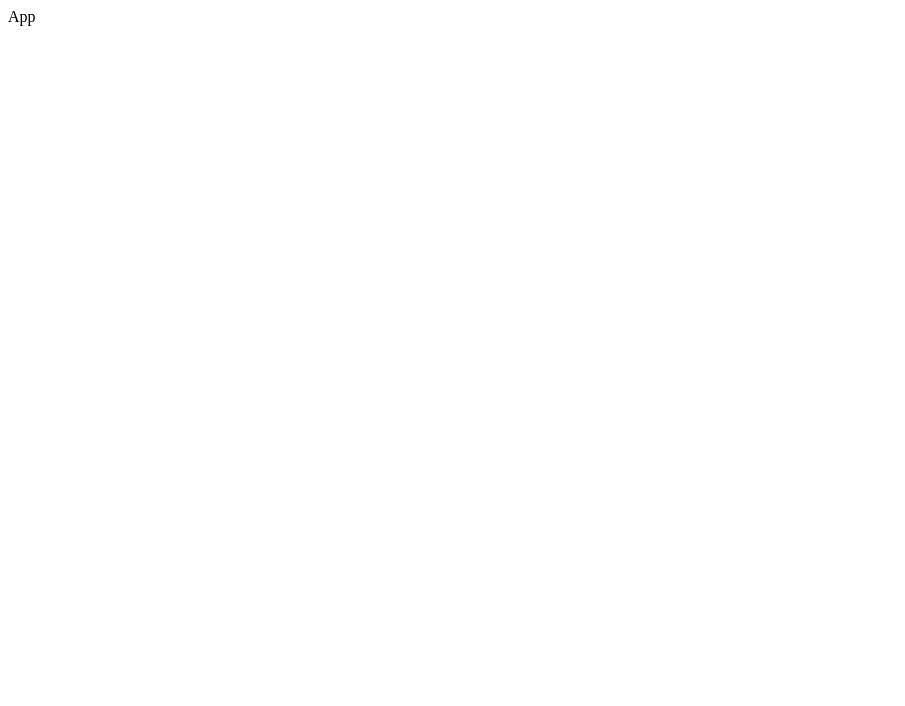
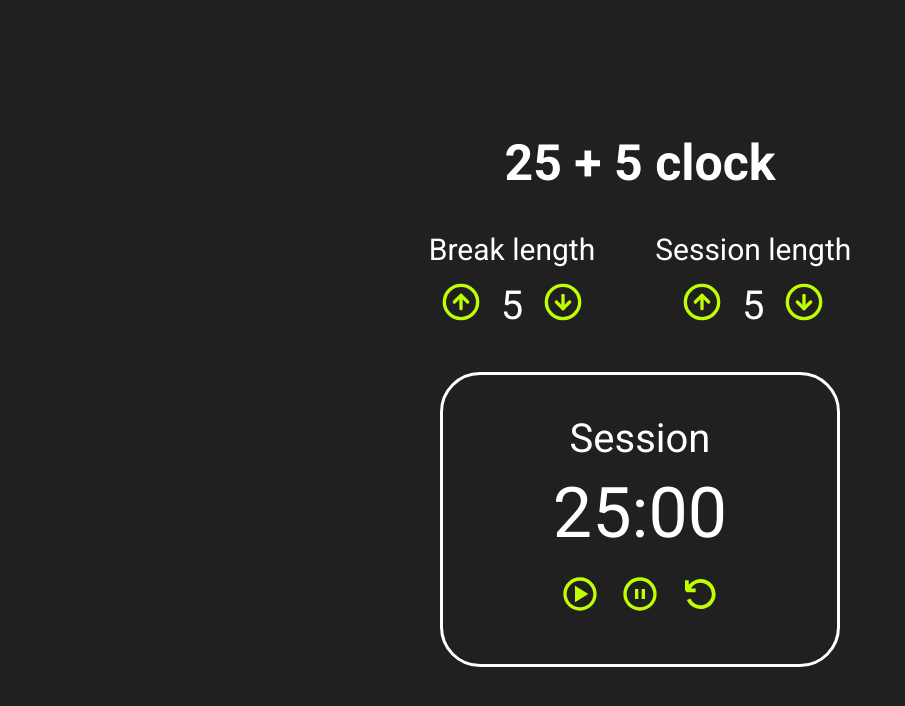
Before and after one commit to ondrejvosmera/freeCodeCamp-25-5_clock, a React (Create React App) app: page / in a window 1280 px wide. Shown: the top 706 px of the page, without its empty margins (0-905 px from the left). Built offline with nearby package versions, Linux system fonts and the light colour scheme.

Commit message:
html+css_setup

```diff
--- a/package.json
+++ b/package.json
@@ -8,6 +8,7 @@
     "@testing-library/user-event": "^13.5.0",
     "react": "^18.2.0",
     "react-dom": "^18.2.0",
+    "react-icons": "^4.6.0",
     "react-scripts": "5.0.1",
     "web-vitals": "^2.1.4"
   },
--- a/src/App.css
+++ b/src/App.css
@@ -0,0 +1,121 @@
+@import url('https://fonts.googleapis.com/css2?family=Roboto:wght@300;400;700&display=swap');
+
+* {
+  box-sizing: border-box;
+  margin: 0;
+  padding: 0;
+  font-family: 'Roboto', sans-serif;
+}
+
+body {
+  background-color: #202020;
+  color: #fff;
+  height: 100vh;
+  display: flex;
+  align-items: center;
+  justify-content: center;
+}
+
+button {
+  border: none;
+}
+
+.title {
+  font-size: 50px;
+  margin-bottom: 40px;
+}
+
+.container {
+  display: flex;
+  flex-direction: column;
+  align-items: center;
+  justify-content: center;
+}
+
+.break_session {
+  display: flex;
+  flex-direction: row;
+  margin-bottom: 40px;
+  gap: 60px;
+}
+
+.break-control {
+  display: flex;
+  flex-direction: row;
+  gap: 20px;
+  justify-content: center;
+}
+
+.break-title {
+  font-size: 30px;
+  margin-bottom: 15px;
+}
+
+.break-number {
+  font-size: 40px;
+}
+
+.session-control {
+  display: flex;
+  flex-direction: row;
+  gap: 20px;
+  justify-content: center;
+}
+
+.session-title {
+  font-size: 30px;
+  margin-bottom: 15px;
+}
+
+.session-number {
+  font-size: 40px;
+}
+
+.arrow {
+  font-size: 40px;
+  color: #bfff00;
+  background-color: #202020;
+  cursor: pointer;
+  transition: 0.4s;
+}
+
+.arrow:hover {
+  color: #296841;
+}
+
+.clock {
+  display: flex;
+  flex-direction: column;
+  align-items: center;
+  border: 3px solid #fff;
+  border-radius: 40px;
+  padding: 40px;
+  width: 400px;
+}
+
+.clock-title {
+  font-size: 40px;
+  margin-bottom: 10px;
+}
+
+.timer {
+  font-size: 70px;
+  margin-bottom: 20px;
+}
+
+.control {
+  gap: 20px;
+}
+
+.btn-control {
+  font-size: 40px;
+  color: #bfff00;
+  background-color: #202020;
+  padding: 0 10px 0 10px;
+  cursor: pointer;
+  transition: 0.4s;
+}
+
+.btn-control:hover {
+  color: #296841;
+}
--- a/src/App.js
+++ b/src/App.js
@@ -1,9 +1,54 @@
 import React from 'react'
+import './App.css'
+import { FiArrowUpCircle } from 'react-icons/fi'
+import { FiArrowDownCircle } from 'react-icons/fi'
+import { BiPauseCircle } from 'react-icons/bi'
+import { BiPlayCircle } from 'react-icons/bi'
+import { VscDebugRestart } from 'react-icons/vsc'
 
-const App = () => {
-  return (
-    <div>App</div>
-  )
+class App extends React.Component {
+
+  render () {
+
+    return (
+      <div className='container'>
+        <h1 className='title'>25 + 5 clock</h1>
+
+        <div className='break_session'>
+
+          <div className='break'>
+            <div className='break-title'>Break length</div>
+            <div className='break-control'>
+              <button className='arrow'><FiArrowUpCircle /></button>
+              <div className='break-number'>5</div>
+              <button className='arrow'><FiArrowDownCircle /></button>
+            </div>
+          </div>
+
+          <div className='session'>
+            <div className='session-title'>Session length</div>
+            <div className='session-control'>
+              <button className='arrow'><FiArrowUpCircle /></button>
+              <div className='session-number'>5</div>
+              <button className='arrow'><FiArrowDownCircle /></button>
+            </div>
+          </div>
+        </div>
+
+          <div className='clock'>
+            <div className='clock-title'>Session</div>
+            <div className='timer'>25:00</div>
+
+            <div className='control'>
+              <button className='btn-control'><BiPlayCircle /></button>
+              <button className='btn-control'><BiPauseCircle /></button>
+              <button className='btn-control'><VscDebugRestart /></button>
+            </div>
+          </div>
+
+      </div>
+    )
+  }
 }
 
 export default App
```
Also changed, not shown: 1 other file (tests, documents, lock files or other folders).
